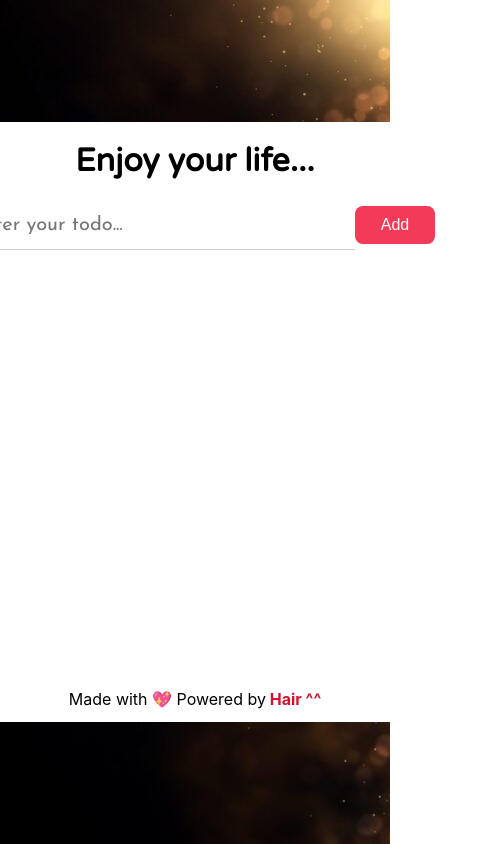
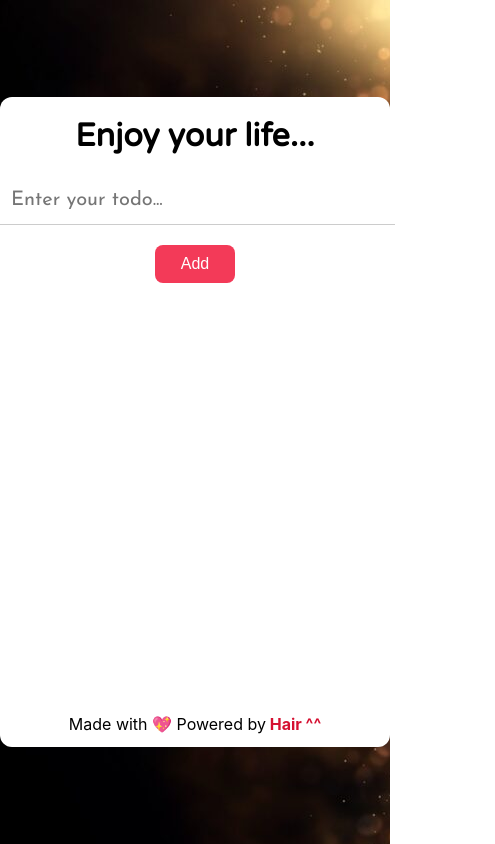
Before and after one commit to Bun-Boo/todo-app-basic, a React (Create React App) app: page / in a window 390 px wide. Shown: the whole page, 495 px wide, since content can reach past the window. Built offline with nearby package versions, Linux system fonts and the light colour scheme.

Commit message:
responsive mobile

```diff
--- a/public/index.html
+++ b/public/index.html
@@ -21,6 +21,7 @@
       href="https://fonts.googleapis.com/css2?family=Josefin+Sans:wght@100;200;300;400;500;600;700&family=Lora:ital,wght@0,400;0,600;1,500&family=Varela&family=Varela+Round&display=swap"
       rel="stylesheet"
     />
+
     <!--
       Notice the use of %PUBLIC_URL% in the tags above.
       It will be replaced with the URL of the `public` folder during the build.
--- a/src/App.css
+++ b/src/App.css
@@ -107,3 +107,31 @@ p {
 .copyright-title a:hover {
   opacity: 0.8;
 }
+
+/* Mobile : width < 740px */
+@media only screen and (max-width: 46.1875em) {
+  .main-todoApp {
+    width: 100%;
+    height: 650px;
+  }
+  .input-todo {
+    display: flex;
+    flex-direction: column;
+    justify-content: center;
+    align-items: center;
+  }
+  .input-todo > button {
+    margin: 20px;
+  }
+  .list-todo {
+    width: 100%;
+  }
+}
+
+/* Tablet : width >=740px and width < 1024px */
+/* @media only screen and (min-width: 46.25em) and (max-width: 63.9375em) {
+} */
+
+/* PC : width  >= 1024px  */
+/* @media only screen and (min-width: 64em) {
+} */
```
